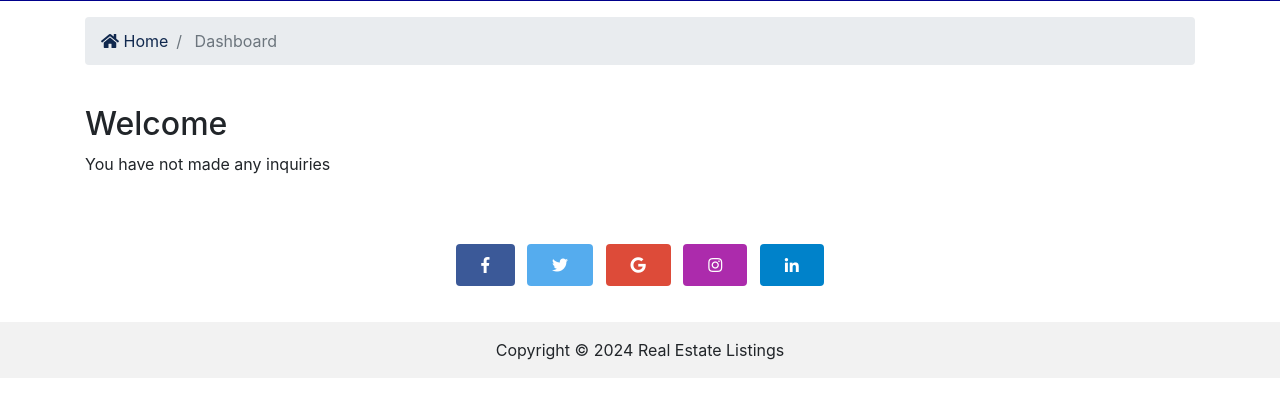
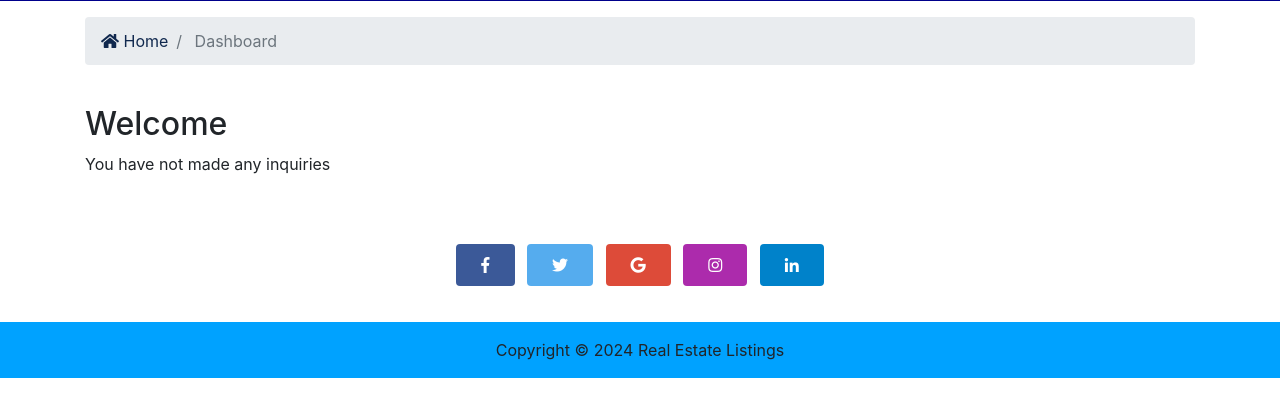
Before and after one commit to rodgersxy/Real-Estate-Listings, a Django app: page /accounts/dashboard in a window 1280 px wide. Shown: the part 358-775 px from the top of the page. Run offline with Django 3.2, Linux system fonts and the light colour scheme; data that the repository does not hold is empty; some libraries are stand-ins or nearby versions.

Commit message:
footer update

```diff
--- a/templates/partials/_footer.html
+++ b/templates/partials/_footer.html
@@ -71,7 +71,7 @@
   <!-- Grid container -->
 
   <!-- Copyright -->
-  <div class="text-center p-3" style="background-color: rgba(0, 0, 0, 0.05);">
+  <div class="text-center p-3" style="background-color: rgb(0, 162, 255);">
     Copyright &copy; <span class="year"></span> Real Estate Listings
 
   </div>
```
